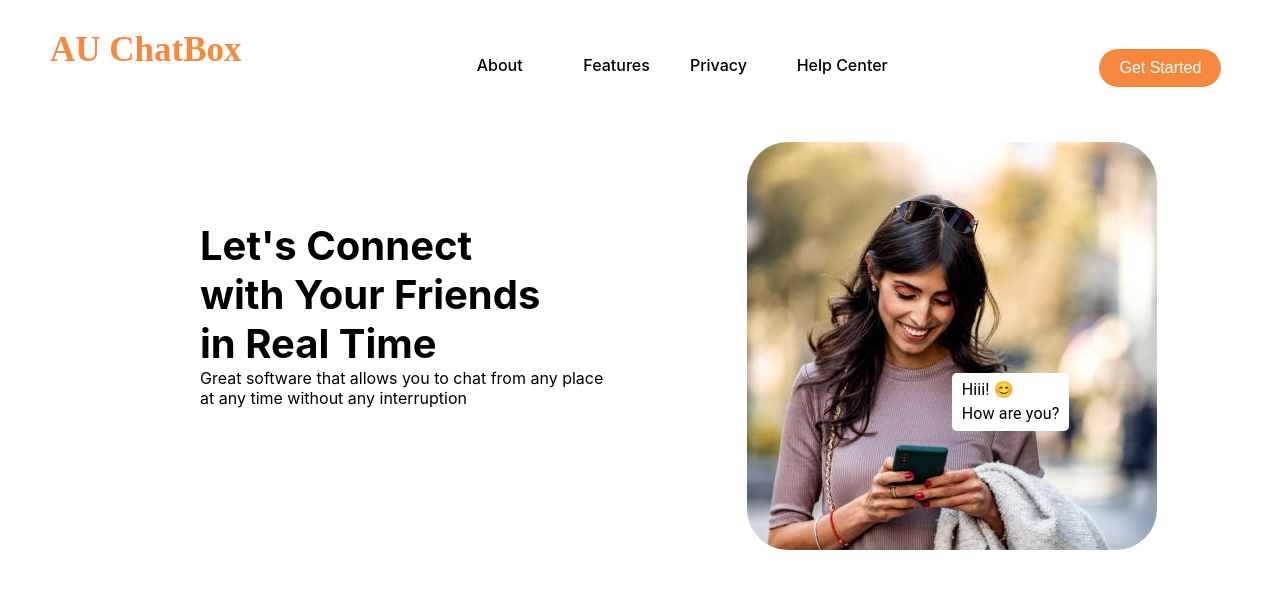
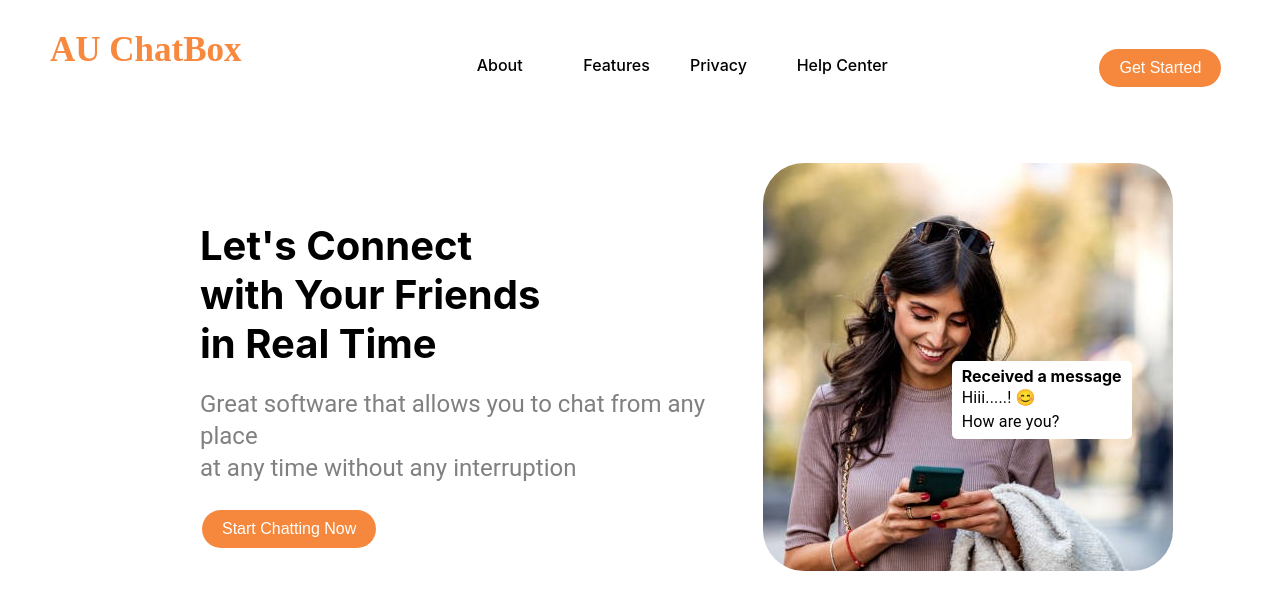
Before and after one commit to upendra-07/My-Chat-App, a React (Create React App) app in the folder client/: page / in a window 1280 px wide. Shown: the top 610 px of the page. Built offline with nearby package versions, Linux system fonts and the light colour scheme.

Commit message:
Welcome page UI done

```diff
--- a/client/src/Components/Buttons/GetStartedButton.css
+++ b/client/src/Components/Buttons/GetStartedButton.css
@@ -13,3 +13,7 @@
   margin: 4px 2px;
   cursor: pointer;
 }
+
+.get-started-btn:hover {
+background-color:#f7730fee;
+}
--- a/client/src/Screens/WelcomePage/WelcomePage.css
+++ b/client/src/Screens/WelcomePage/WelcomePage.css
@@ -40,6 +40,11 @@
 
 .texting-img{
   border-radius: 10%;
-  margin: 10% 0 0 0 ;
+  margin: 15% 0 0 4% ;
   width: 100%;
 }
+
+.app-info{
+  color: gray;
+  margin-top: 20px !important;
+}
--- a/client/src/Screens/WelcomePage/WelcomePage.jsx
+++ b/client/src/Screens/WelcomePage/WelcomePage.jsx
@@ -44,12 +44,16 @@ const WelcomePage = () => {
               Let's Connect <br /> with Your Friends <br /> in Real Time
               <br />
             </Typography>
-            <Typography variant="p">
+            <Typography variant="h5" className="app-info">
               Great software that allows you to chat from any place <br /> at
               any time without any interruption
             </Typography>
           </Grid>
+          <Grid item xs={12} pl={25}>
+            <GetStartedButton label={"Start Chatting Now"} />
+          </Grid>
         </Grid>
+
         <Grid container xs={4} sm={4} md={4}>
           <Box position="relative">
             <img
@@ -60,7 +64,7 @@ const WelcomePage = () => {
             />
             <Box
               position="absolute"
-              top="60%"
+              top="55%"
               left="50%"
               transform="translate(-50%, -50%)"
               bgcolor="white"
@@ -68,9 +72,12 @@ const WelcomePage = () => {
               padding="5px 10px"
               borderRadius="5px"
             >
+              <Typography variant="p" style={{ fontWeight: "bold" }}>
+                Received a message
+              </Typography>
               <Typography variant="body1">
                 {" "}
-                Hiii! 😊
+                Hiii.....! 😊
                 <br />
                 How are you?
               </Typography>
```
